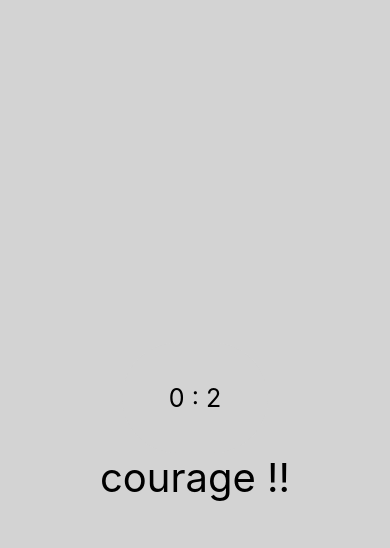
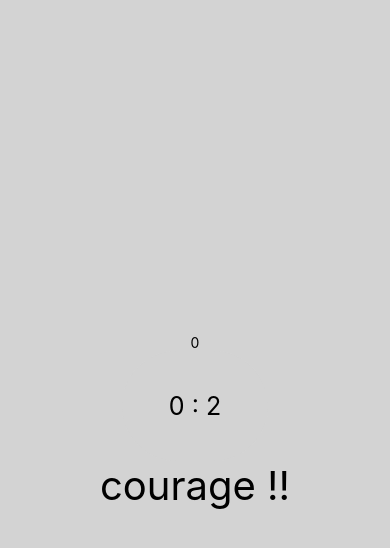
Before and after one commit to Phiphilio/modoro, a React Native app in the folder modoro/: screen / in a window 390 px wide. Both pictures are taken after a click on the button "TRAVAILLER". Shown: the top 548 px of the page. Built offline with nearby package versions, Linux system fonts and the light colour scheme.

Commit message:
l'application fonctionne dans l'ensemble et remplie toutes ces fonctionnalités

```diff
--- a/modoro/App.js
+++ b/modoro/App.js
@@ -1,6 +1,6 @@
 import { StatusBar } from 'expo-status-bar';
 import { useState, useEffect } from 'react';
-import { StyleSheet, Text, View, TextInput, Button } from 'react-native';
+import { StyleSheet, Text, View, TextInput, Button, TouchableOpacity, Alert } from 'react-native';
 import { Minute } from './frontend/minuteur.js';
 
 //https://react.dev/learn/passing-props-to-a-component
@@ -9,6 +9,8 @@ export default function App() {
   const [pause, setPause] = useState(0);
   const [timerDuration, setTimerDuration] = useState(0);
   const [pauseDuration, setPauseDuration] = useState(0);
+  const [nbreModoro, setNbreModoro] = useState(0)
+
   const [isRunning, setIsRunning] = useState(false);
   const [pauseRunning, setPauseRunning] = useState(false);
 
@@ -26,7 +28,26 @@ export default function App() {
   const handleRestartTimer = () => {
     setIsRunning(true);
     setPauseRunning(false);
+    setNbreModoro(x => x+1)
   };
+
+const notif = () => {
+
+ Alert.alert( //fonction qui a 3 arguments
+      'Alerte', //1er argument, le nom de la boite
+      'votre progression sera remise à 0 !',//2e argument message de la boite
+      [
+        { text: 'reset', onPress: () => stopEveryThing() }
+      ], //3eme argument, un tableau qui contient des objets représentants les boutons
+      { cancelable: true } // 4eme arguments facultatifs. le mettre à true permet que l'alerte disparaisse quand on touche une partie de l'écran
+    );
+}
+  const stopEveryThing = ()=> {
+
+  setIsRunning(false);
+  setPauseRunning(false);
+  setNbreModoro(0)
+  }
 
   return (
     <View style={styles.container}>
@@ -52,8 +73,9 @@ export default function App() {
             onPress={handleStartTimer}
           />
         </View>
-      ) : (
+      ) : (<>
         <Text style = {styles.text1}>Bon travail !!</Text>
+        <Text>{nbreModoro}</Text></>
       )}
       {isRunning ? (
         <Minute x={timerDuration} onStop={handleBreakTimer} />
@@ -61,7 +83,11 @@ export default function App() {
         !pauseRunning ? (
          <Text style = {styles.text1}>repose toi bien</Text>
         ) :(
+        <TouchableOpacity
+        onPress = {notif}
+        >
         <Text style = {styles.text2}>repose toi bien</Text>
+        </TouchableOpacity>
         )
       )}
      {pauseRunning ? (
@@ -70,7 +96,11 @@ export default function App() {
        !isRunning ? (
          <Text style={styles.text1}>courage !!</Text>
        ) : (
+        <TouchableOpacity
+        onPress = {notif}
+        >
          <Text style={styles.text2}>courage !!</Text>
+         </TouchableOpacity>
        )
      )}
 
```
